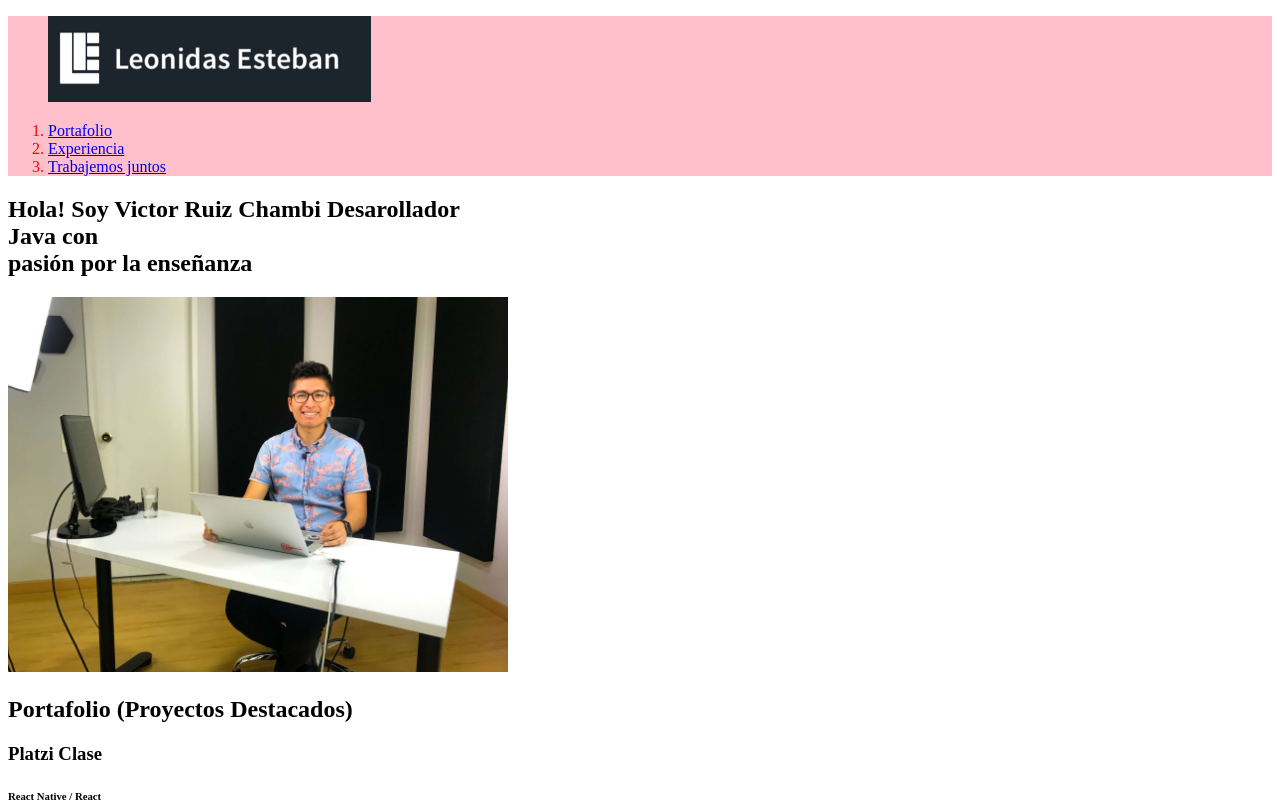
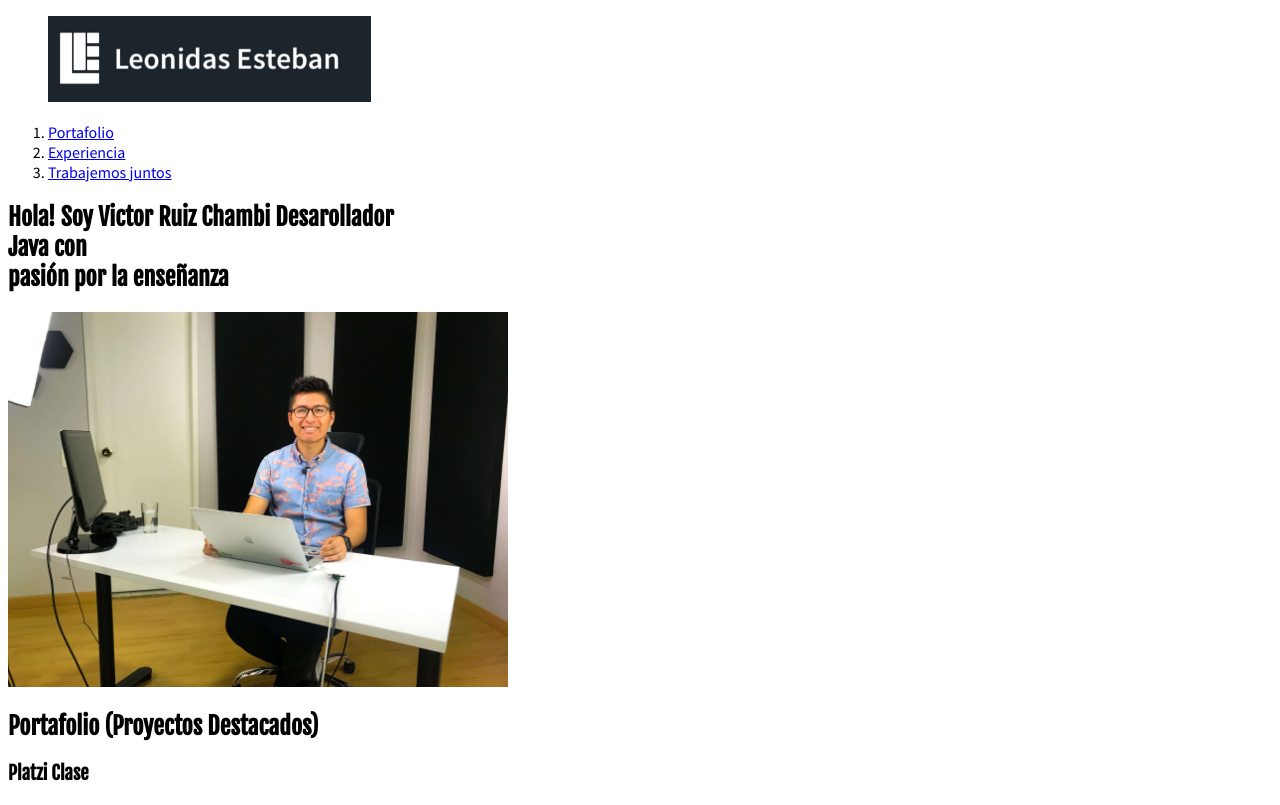
Before and after one commit to VictorAntonioRuizChambi/desarrollo-web-portafolio, a plain HTML site: page index.html in a window 1280 px wide. Shown: the top 805 px of the page. Drawn offline with Linux system fonts and the light colour scheme.

Commit message:
Clase 18 - Tipos de textos personalizados

```diff
--- a/css/estilos.css
+++ b/css/estilos.css
@@ -1,10 +1,11 @@
 
 
 /* selector de etiqueta header - section - article - nav */
-    header {
+/*    header {
         background: pink;
         color: red;
     }
+*/
 /* selector descendente */
 /* body header div nav ol li a{}*/
 
@@ -13,3 +14,11 @@
 
 /* selector de id # */
 /* #portafolio */
+
+body {
+    font-family: 'Source Sans Pro', sans-serif;
+}
+
+h1, h2, h3, h4, h5, h6{
+    font-family: 'Fjalla One', sans-serif;
+}
--- a/index.html
+++ b/index.html
@@ -4,6 +4,7 @@
     <meta charset="UTF-8"/>
     <title>Leonidas Esteban</title>
     <link rel="icon" type="image/png" href="images/favicon.png"/>
+    <link href="https://fonts.googleapis.com/css2?family=Fjalla+One&family=Source+Sans+Pro&display=swap" rel="stylesheet">
     <link rel="stylesheet" href="css/estilos.css">
   </head>
   <body>
```
